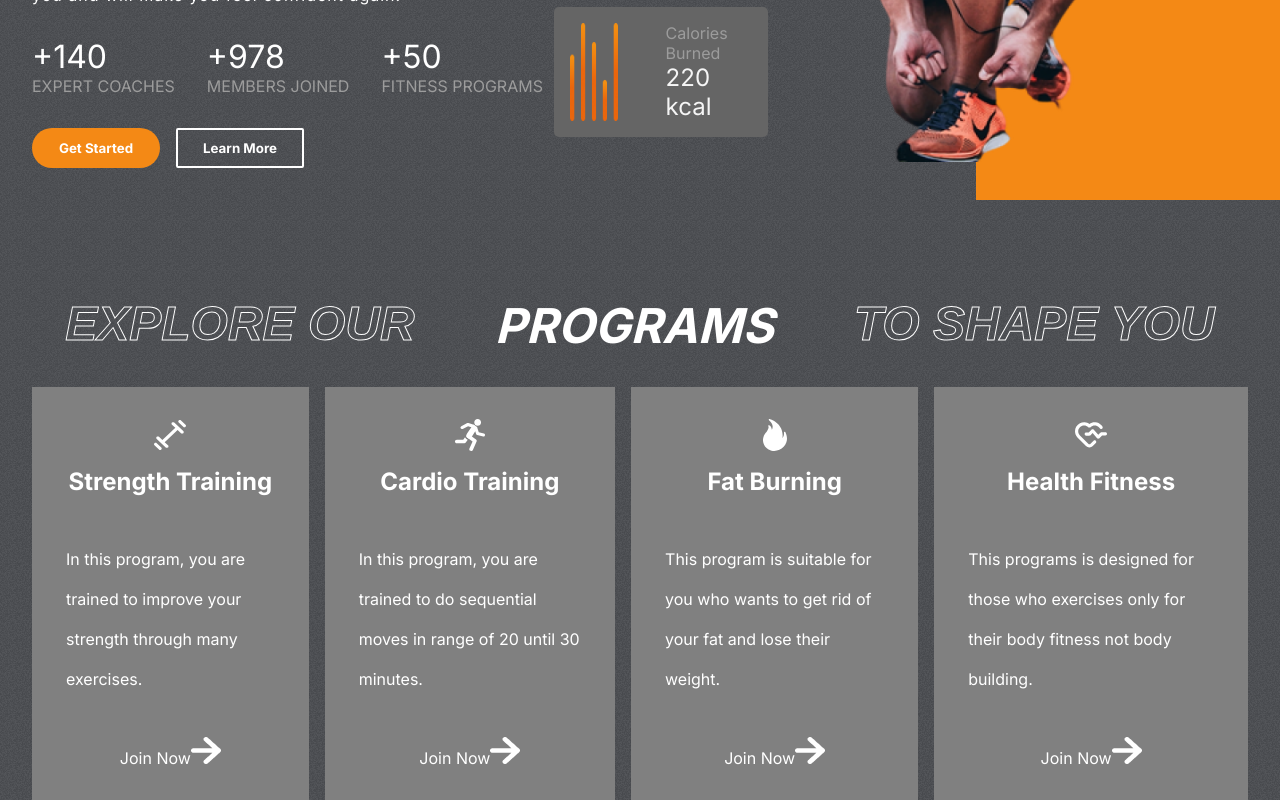
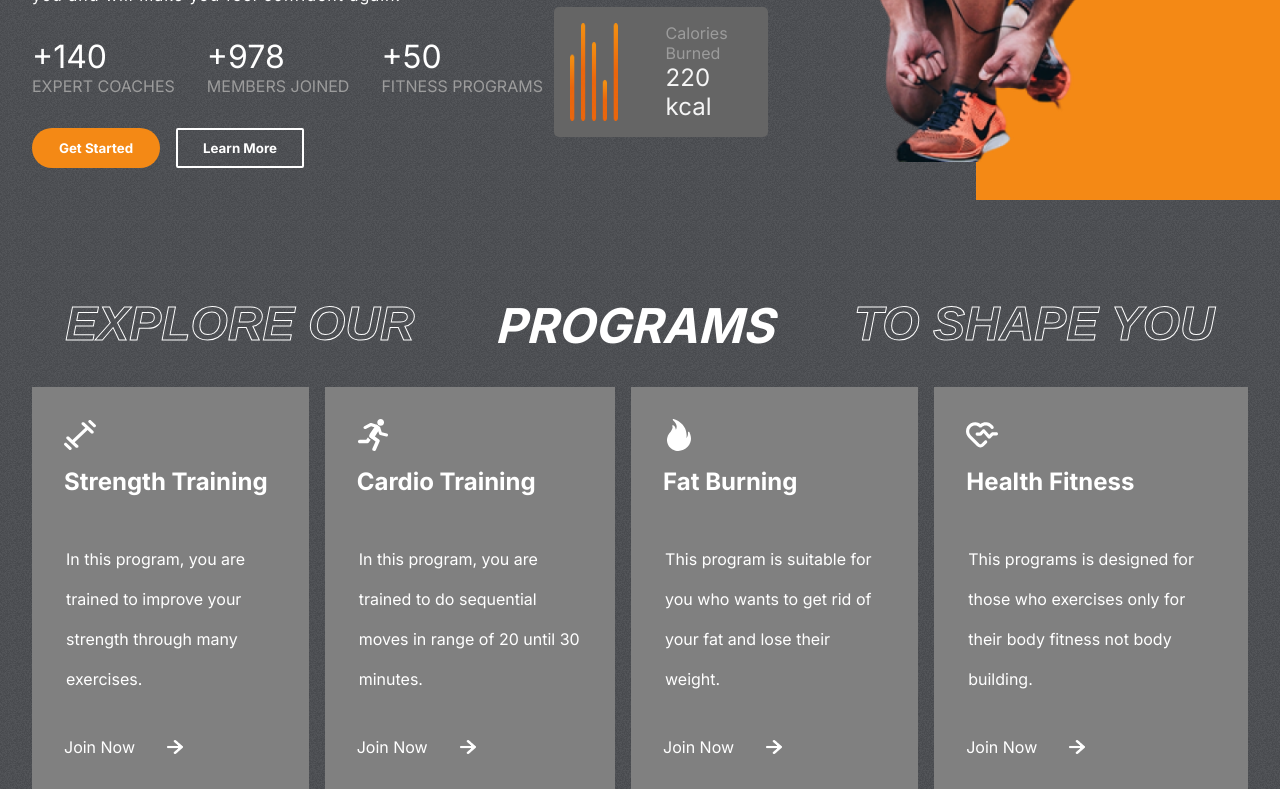
Before and after one commit to Ankitsingh6299/MyGym, a React (Create React App) app: page / in a window 1280 px wide. Shown: the part 521-1321 px from the top of the page. Built offline with nearby package versions, Linux system fonts and the light colour scheme.

Commit message:
Hover effect added to cards

```diff
--- a/src/components/Program.css
+++ b/src/components/Program.css
@@ -24,7 +24,7 @@
     flex-direction: column;
     padding: 2rem ;
     gap: 1rem;
-    align-items: center;
+
     justify-content: space-between;
     color: white;
     background-color: gray;
@@ -46,3 +46,15 @@
     font-size: 1rem;
     line-height: 40px;
 }
+.join-now{
+    display: flex;
+    align-items: center;
+    gap: 2rem;
+}
+.join-now>img{
+    width: 1rem;
+}
+.category:hover{
+    background: var(--planCard);
+    cursor: pointer;
+}
```
